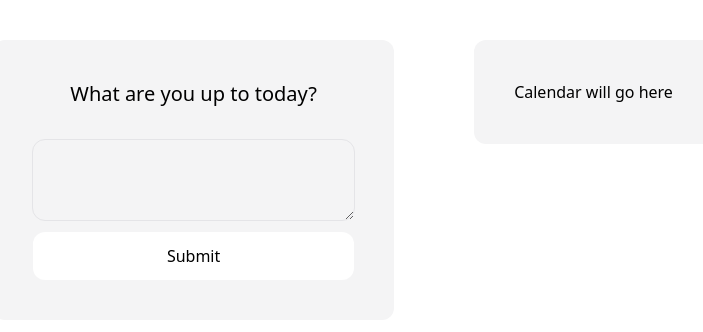
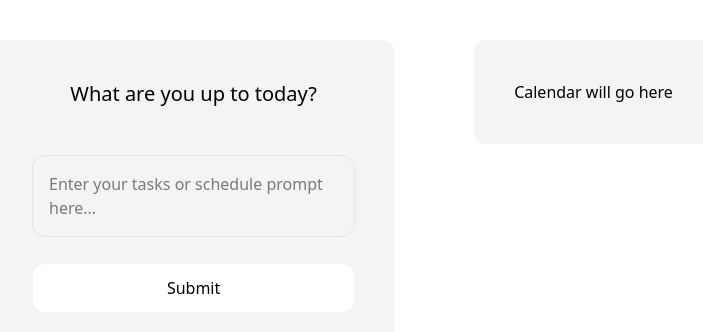
Before and after one commit to catherinetweeks/ai-planner, a React (Vite) app: page / in a window 1280 px wide. Shown: the top 332 px of the page, without its empty margins (87-790 px from the left). Built offline with nearby package versions, Linux system fonts and the light colour scheme.

Commit message:
Implemented AI flow

```diff
--- a/src/App.tsx
+++ b/src/App.tsx
@@ -1,7 +1,7 @@
 // import { useState } from "react";
 import "./App.css";
 import CalendarLayout from "./components/Calendar/CalendarLayout";
-import InputLayout from "./components/Input/InputLayout";
+import { InputLayout } from "./components/Input/InputLayout";
 
 function App() {
   return (
--- a/src/components/Input/InputLayout.tsx
+++ b/src/components/Input/InputLayout.tsx
@@ -1,19 +1,37 @@
-import Title from "./Title.tsx";
-import Textbox from "./Textbox.tsx";
-import SubmitButton from "./SubmitButton.tsx";
+import { useState } from "react";
+import { Textbox } from "./Textbox";
+import { SubmitButton } from "./SubmitButton";
+import Title from "./Title";
 
-function InputLayout() {
+export function InputLayout() {
+  const [input, setInput] = useState("");
+  const [response, setResponse] = useState("");
+
+  const handleSubmit = async () => {
+    try {
+      const res = await fetch("http://localhost:8000/generate-schedule", {
+        method: "POST",
+        headers: { "Content-Type": "application/json" },
+        body: JSON.stringify({ prompt: input }),
+      });
+
+      const data = await res.json();
+      setResponse(data.response);
+    } catch (err) {
+      console.error("Error:", err);
+    }
+  };
+
   return (
-    <div>
-      <div
-      className="flex flex-col bg-zinc-100 rounded-xl p-10"
-      >
-        <Title />
-        <Textbox />
-        <SubmitButton />
-      </div>
+    <div className="bg-zinc-100 rounded-xl flex flex-col gap-4 p-10">
+      <Title />
+      <Textbox value={input} onChange={setInput} />
+      <SubmitButton onClick={handleSubmit} disabled={!input.trim()} />
+      {response && (
+        <div className="mt-4 p-2 border rounded whitespace-pre-wrap">
+          {response}
+        </div>
+      )}
     </div>
   );
 }
-
-export default InputLayout;
--- a/src/components/Input/SubmitButton.tsx
+++ b/src/components/Input/SubmitButton.tsx
@@ -1,13 +1,16 @@
-function SubmitButton() {
+interface SubmitButtonProps {
+  onClick: () => void;
+  disabled?: boolean;
+}
+
+export function SubmitButton({ onClick, disabled }: SubmitButtonProps) {
   return (
-    <div>
-      <button
+    <button
+      onClick={onClick}
+      disabled={disabled}
       className="bg-white flex justify-center w-full p-3 rounded-xl cursor-pointer mt-3"
-      >
-        Submit
-      </button>
-    </div>
+    >
+      Submit
+    </button>
   );
 }
-
-export default SubmitButton;
--- a/src/components/Input/Textbox.tsx
+++ b/src/components/Input/Textbox.tsx
@@ -1,11 +1,15 @@
-function Textbox() {
+interface TextboxProps {
+  value: string;
+  onChange: (value: string) => void;
+}
+
+export function Textbox({ value, onChange }: TextboxProps) {
   return (
-    <div>
-      <textarea
-      className="flex justify-center w-full rounded-xl p-4 outline-1 outline-zinc-200">
-      </textarea>
-    </div>
+    <textarea
+      className="flex justify-center w-full rounded-xl p-4 outline-1 outline-zinc-200 resize-none"
+      value={value}
+      onChange={(e) => onChange(e.target.value)}
+      placeholder="Enter your tasks or schedule prompt here..."
+    />
   );
 }
-
-export default Textbox;
```
